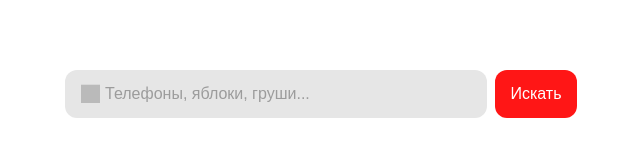
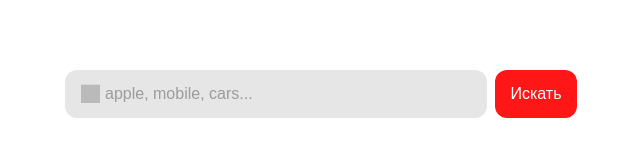
Before and after one commit to eberts-dev/unsplash-search, a Next.js app: page / in a window 1280 px wide. Shown: the part 246-402 px from the top of the page, without its empty margins (319-959 px from the left). Built offline with nearby package versions, Linux system fonts and the light colour scheme; grey boxes are pictures that could not be loaded.

Commit message:
Update SearchBar.tsx

```diff
--- a/src/components/SearchBar/SearchBar.tsx
+++ b/src/components/SearchBar/SearchBar.tsx
@@ -33,7 +33,7 @@ export default function SearchBar({ onSearch, inputProps }: SearchBarProps) {
 				<input
 					className={styles.input}
 					type='text'
-					placeholder='Телефоны, яблоки, груши...'
+					placeholder='apple, mobile, cars...'
 					value={query}
 					onChange={(e) => setQuery(e.target.value)}
 					{...inputProps}
```
